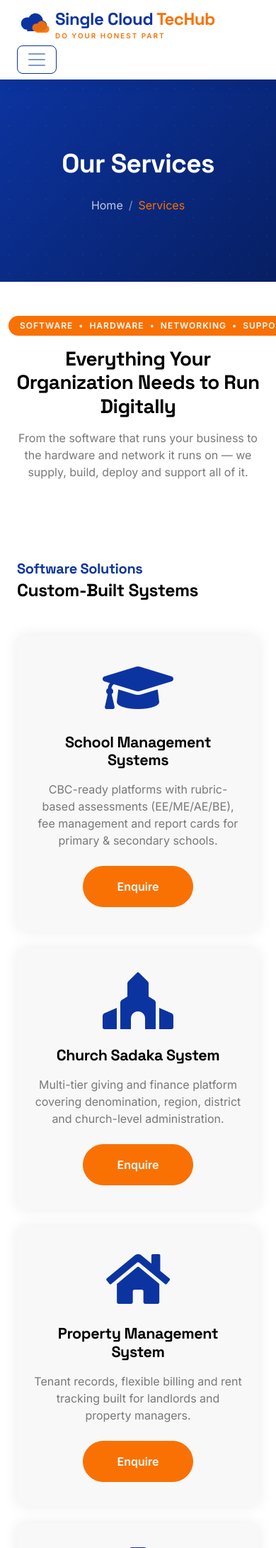
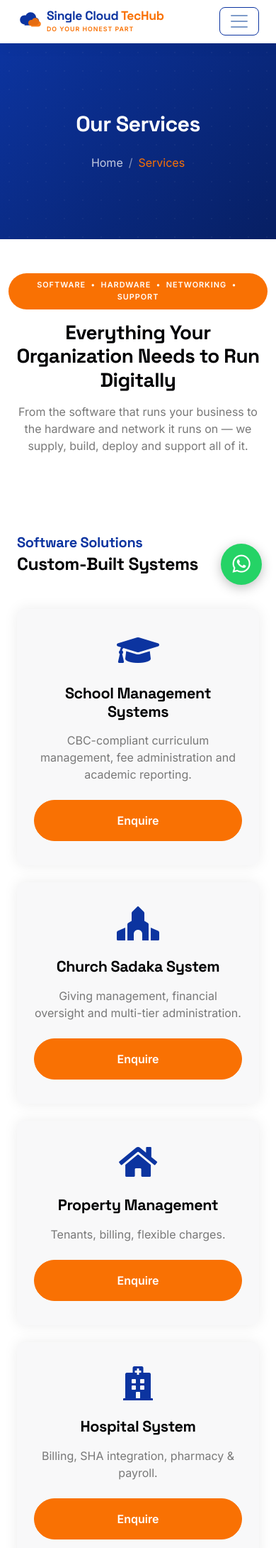
Before and after one commit to petermuremi351/SingleCloud-, a Django app: page /service/ in a window 390 px wide; the page is wider, and only the part inside the window is pictured. Shown: the top 2181 px of that part at 71% size. Run offline with Django 5.2, Linux system fonts and the light colour scheme; some libraries are stand-ins or nearby versions.

Commit message:
mobile view

```diff
--- a/coresinglecloud/templates/about.html
+++ b/coresinglecloud/templates/about.html
@@ -50,8 +50,8 @@
                     <p class="mb-4">"Every system we ship carries our name on it — that's why we build things we'd
                         trust our own business to run on."</p>
                     <div class="d-flex flex-column">
-                        <a href="tel:+254794069346" class="mb-2 text-dark text-decoration-none"><i class="fa fa-phone-alt text-secondary me-2"></i>0794 069 346</a>
-                        <a href="mailto:muremipeter@singlecloud.co.ke" class="text-dark text-decoration-none"><i class="fa fa-envelope text-secondary me-2"></i>muremipeter@singlecloud.co.ke</a>
+                        <a href="tel:+254727081072" class="mb-2 text-dark text-decoration-none"><i class="fa fa-phone-alt text-secondary me-2"></i>0727 081 072</a>
+                        <a href="mailto:support@singlecloud.co.ke" class="text-dark text-decoration-none"><i class="fa fa-envelope text-secondary me-2"></i>support@singlecloud.co.ke</a>
                     </div>
                 </div>
             </div>
--- a/coresinglecloud/templates/base.html
+++ b/coresinglecloud/templates/base.html
@@ -55,11 +55,11 @@
             <div class="d-flex justify-content-between topbar">
                 <div class="top-info">
                     <small class="me-3 text-white-50"><i
-                            class="fas fa-map-marker-alt me-2 text-secondary"></i>P.O. Box 345-50308, Serem</small>
-                    <small class="me-3 text-white-50"><a href="mailto:suport@singlecloud.co.ke" class="text-white-50"><i
-                                class="fas fa-envelope me-2 text-secondary"></i>suport@singlecloud.co.ke</a></small>
+                            class="fas fa-map-marker-alt me-2 text-secondary"></i>Kakamega</small>
+                    <small class="me-3 text-white-50"><a href="mailto:support@singlecloud.co.ke" class="text-white-50"><i
+                                class="fas fa-envelope me-2 text-secondary"></i>support@singlecloud.co.ke</a></small>
                 </div>
-                <div id="note" class="text-secondary d-none d-xl-flex"><small>Do Your Honest Part</small></div>
+                <div id="note" class="text-secondary d-none d-xl-flex"><small>Software &bull; Hardware &bull; Networking &bull; Support</small></div>
                 <div class="top-link">
                     <a href="https://facebook.com/singleclouds" target="_blank" rel="noopener" class="bg-light nav-fill btn btn-sm-square rounded-circle"><i
                             class="fab fa-facebook-f text-primary"></i></a>
@@ -100,10 +100,14 @@
                         <a href="{% url 'service' %}" class="nav-item nav-link sc-navlink{% if request.resolver_match.url_name == 'service' %} active{% endif %}">Services</a>
                         <a href="{% url 'contact' %}" class="nav-item nav-link sc-navlink{% if request.resolver_match.url_name == 'contact' %} active{% endif %}">Contact</a>
                     </div>
+                    <div class="sc-mobile-contact">
+                        <a href="tel:+254727081072" class="sc-mc-call"><i class="fa fa-phone-alt me-2"></i>Call Us</a>
+                        <a href="https://wa.me/254727081072?text=Hello%20Single%20Cloud%20TecHub%2C%20I%27d%20like%20to%20enquire%20about%20a%20project." target="_blank" class="sc-mc-whatsapp"><i class="fab fa-whatsapp me-2"></i>WhatsApp</a>
+                    </div>
                 </div>
                 <div class="d-none d-xl-flex align-items-center flex-shrink-0">
-                    <a href="tel:+254794069346" class="sc-phone-link me-4">
-                        <i class="fa fa-phone-alt me-2"></i>0727081072
+                    <a href="tel:+254727081072" class="sc-phone-link me-4">
+                        <i class="fa fa-phone-alt me-2"></i>0727 081 072
                     </a>
                     <a href="{% url 'contact' %}" class="btn sc-cta-btn rounded-pill px-4 py-2">Get a Quote</a>
                 </div>
@@ -170,11 +174,11 @@
                     <a href="{% url 'contact' %}" class="h3 text-secondary">Contact Us</a>
                     <div class="text-white mt-4 d-flex flex-column contact-link">
                         <a href="#" class="pb-3 text-light border-bottom border-primary"><i
-                                class="fas fa-map-marker-alt text-secondary me-2"></i> P.O. Box 345-50308, Serem</a>
-                        <a href="tel:+254794069346" class="py-3 text-light border-bottom border-primary"><i
-                                class="fas fa-phone-alt text-secondary me-2"></i> 0727081072</a>
-                        <a href="mailto:suport@singlecloud.co.ke" class="py-3 text-light border-bottom border-primary"><i
-                                class="fas fa-envelope text-secondary me-2"></i> suport@singlecloud.co.ke</a>
+                                class="fas fa-map-marker-alt text-secondary me-2"></i> Kakamega</a>
+                        <a href="tel:+254727081072" class="py-3 text-light border-bottom border-primary"><i
+                                class="fas fa-phone-alt text-secondary me-2"></i> 0727 081 072</a>
+                        <a href="mailto:support@singlecloud.co.ke" class="py-3 text-light border-bottom border-primary"><i
+                                class="fas fa-envelope text-secondary me-2"></i> support@singlecloud.co.ke</a>
                     </div>
                 </div>
             </div>
@@ -197,6 +201,12 @@
     <!-- Back to Top -->
     <a href="#" class="btn btn-secondary btn-square rounded-circle back-to-top"><i
             class="fa fa-arrow-up text-white"></i></a>
+
+    <!-- Floating WhatsApp Button -->
+    <a href="https://wa.me/254727081072?text=Hello%20Single%20Cloud%20TecHub%2C%20I%27d%20like%20to%20enquire%20about%20a%20project."
+       target="_blank" rel="noopener" class="sc-whatsapp-float" aria-label="Chat on WhatsApp">
+        <i class="fab fa-whatsapp"></i>
+    </a>
 
 
     <!-- JavaScript Libraries -->
--- a/coresinglecloud/templates/contact.html
+++ b/coresinglecloud/templates/contact.html
@@ -40,12 +40,12 @@
                         </div>
                         <div class="ms-3">
                             <h4 class="text-primary">Call Us</h4>
-                            <a class="h5" href="tel:+254794069346">0727081072 or 0794069346</a>
+                            <a class="h5" href="tel:+254727081072">0727 081 072</a>
                         </div>
                     </div>
                 </div>
                 <div class="col-lg-6 col-md-8 wow fadeIn" data-wow-delay=".2s">
-                    <a href="https://wa.me/254794069346?text=Hello%20Single%20Cloud%20TecHub%2C%20I%27d%20like%20to%20enquire%20about%20a%20project."
+                    <a href="https://wa.me/254727081072?text=Hello%20Single%20Cloud%20TecHub%2C%20I%27d%20like%20to%20enquire%20about%20a%20project."
                        target="_blank" class="d-flex bg-secondary p-3 rounded h-100 text-decoration-none">
                         <div class="flex-shrink-0 btn-square bg-white rounded-circle"
                             style="width: 64px; height: 64px;">
@@ -62,7 +62,7 @@
                 <div class="col-lg-6 wow fadeIn" data-wow-delay=".3s">
                     <div class="p-4 p-md-5 h-100 rounded contact-map">
                         <iframe class="rounded w-100 h-100"
-                            src="https://www.google.com/maps?q=Serem,+Kenya&output=embed"
+                            src="https://www.google.com/maps?q=Kakamega,+Kenya&output=embed"
                             style="border:0; min-height:300px;" allowfullscreen="" loading="lazy"
                             referrerpolicy="no-referrer-when-downgrade"></iframe>
                     </div>
--- a/coresinglecloud/templates/privacy.html
+++ b/coresinglecloud/templates/privacy.html
@@ -79,8 +79,8 @@
 
             <h4 class="text-primary mb-3">9. Contact Us</h4>
             <p class="mb-0">For any privacy-related questions or requests, contact us at
-                <a href="mailto:muremipeter@singlecloud.co.ke" class="text-secondary">muremipeter@singlecloud.co.ke</a>
-                or <a href="tel:+254794069346" class="text-secondary">0794 069 346</a>.</p>
+                <a href="mailto:support@singlecloud.co.ke" class="text-secondary">support@singlecloud.co.ke</a>
+                or <a href="tel:+254727081072" class="text-secondary">0727 081 072</a>.</p>
         </div>
     </div>
 </div>
--- a/coresinglecloud/templates/service.html
+++ b/coresinglecloud/templates/service.html
@@ -45,8 +45,7 @@
                         <div class="services-content-icon">
                             <i class="fa fa-graduation-cap fa-5x mb-4 text-primary"></i>
                             <h4 class="mb-3">School Management Systems</h4>
-                            <p class="mb-4">CBC-ready platforms with rubric-based assessments (EE/ME/AE/BE), fee
-                                management and report cards for primary &amp; secondary schools.</p>
+                            <p class="mb-4">CBC-compliant curriculum management, fee administration and academic reporting.</p>
                             <a href="{% url 'contact' %}" class="btn btn-secondary text-white px-5 py-3 rounded-pill">Enquire</a>
                         </div>
                     </div>
@@ -58,8 +57,7 @@
                         <div class="services-content-icon">
                             <i class="fa fa-place-of-worship fa-5x mb-4 text-primary"></i>
                             <h4 class="mb-3">Church Sadaka System</h4>
-                            <p class="mb-4">Multi-tier giving and finance platform covering denomination, region,
-                                district and church-level administration.</p>
+                            <p class="mb-4">Giving management, financial oversight and multi-tier administration.</p>
                             <a href="{% url 'contact' %}" class="btn btn-secondary text-white px-5 py-3 rounded-pill">Enquire</a>
                         </div>
                     </div>
@@ -70,9 +68,8 @@
                     <div class="p-4 text-center services-content">
                         <div class="services-content-icon">
                             <i class="fa fa-home fa-5x mb-4 text-primary"></i>
-                            <h4 class="mb-3">Property Management System</h4>
-                            <p class="mb-4">Tenant records, flexible billing and rent tracking built for landlords
-                                and property managers.</p>
+                            <h4 class="mb-3">Property Management</h4>
+                            <p class="mb-4">Tenants, billing, flexible charges.</p>
                             <a href="{% url 'contact' %}" class="btn btn-secondary text-white px-5 py-3 rounded-pill">Enquire</a>
                         </div>
                     </div>
@@ -84,8 +81,7 @@
                         <div class="services-content-icon">
                             <i class="fa fa-hospital fa-5x mb-4 text-primary"></i>
                             <h4 class="mb-3">Hospital System</h4>
-                            <p class="mb-4">Automated billing, SHA integration, full pharmacy management and
-                                Kenya-statutory payroll for hospitals and clinics.</p>
+                            <p class="mb-4">Billing, SHA integration, pharmacy &amp; payroll.</p>
                             <a href="{% url 'contact' %}" class="btn btn-secondary text-white px-5 py-3 rounded-pill">Enquire</a>
                         </div>
                     </div>
@@ -96,9 +92,8 @@
                     <div class="p-4 text-center services-content">
                         <div class="services-content-icon">
                             <i class="fa fa-globe fa-5x mb-4 text-primary"></i>
-                            <h4 class="mb-3">Websites &amp; Web Applications</h4>
-                            <p class="mb-4">Custom Django platforms, business websites and e-commerce with M-Pesa
-                                checkout, built and hosted end-to-end.</p>
+                            <h4 class="mb-3">Websites &amp; Web Apps</h4>
+                            <p class="mb-4">Bespoke web platforms and enterprise-grade e-commerce solutions.</p>
                             <a href="{% url 'contact' %}" class="btn btn-secondary text-white px-5 py-3 rounded-pill">Enquire</a>
                         </div>
                     </div>
@@ -110,8 +105,7 @@
                         <div class="services-content-icon">
                             <i class="fa fa-mobile-alt fa-5x mb-4 text-primary"></i>
                             <h4 class="mb-3">Mobile App Development</h4>
-                            <p class="mb-4">Offline-first progressive web apps that keep working even with patchy
-                                connectivity.</p>
+                            <p class="mb-4">Mobile applications built for Android and iOS devices.</p>
                             <a href="{% url 'contact' %}" class="btn btn-secondary text-white px-5 py-3 rounded-pill">Enquire</a>
                         </div>
                     </div>
@@ -135,7 +129,7 @@
                         <div class="services-content-icon">
                             <i class="fa fa-cloud fa-4x mb-3 text-primary"></i>
                             <h5 class="mb-2">Cloud Hosting &amp; Email</h5>
-                            <p class="mb-0 small">VPS deployment, SSL, mail and uptime management.</p>
+                            <p class="mb-0 small">Hosting, SSL security and guaranteed uptime.</p>
                         </div>
                     </div>
                 </div>
--- a/coresinglecloud/templates/terms.html
+++ b/coresinglecloud/templates/terms.html
@@ -27,7 +27,7 @@
             <p class="text-muted mb-5">Last updated: {% now "F Y" %}</p>
 
             <h4 class="text-primary mb-3">1. Who We Are</h4>
-            <p class="mb-4">Single Cloud TecHub ("we", "us", "our") is an ICT solutions provider based in Serem,
+            <p class="mb-4">Single Cloud TecHub ("we", "us", "our") is an ICT solutions provider based in Kakamega,
                 Kenya, offering software development, hosting, hardware supply, networking and support services.
                 These Terms of Use govern your access to and use of this website and the services described on
                 it.</p>
@@ -67,8 +67,8 @@
 
             <h4 class="text-primary mb-3">8. Contact Us</h4>
             <p class="mb-0">Questions about these terms can be sent to
-                <a href="mailto:muremipeter@singlecloud.co.ke" class="text-secondary">muremipeter@singlecloud.co.ke</a>
-                or <a href="tel:+254794069346" class="text-secondary">0794 069 346</a>.</p>
+                <a href="mailto:support@singlecloud.co.ke" class="text-secondary">support@singlecloud.co.ke</a>
+                or <a href="tel:+254727081072" class="text-secondary">0727 081 072</a>.</p>
         </div>
     </div>
 </div>
--- a/static/css/style.css
+++ b/static/css/style.css
@@ -813,3 +813,152 @@
     overflow-wrap: break-word;
 }
 /*** Single Cloud TecHub — Text Overflow Fix End ***/
+
+/*** Single Cloud TecHub — Mobile Responsive Fixes Start ***/
+
+/* Floating WhatsApp button (all screens, most useful on mobile) */
+.sc-whatsapp-float {
+    position: fixed;
+    bottom: 20px;
+    right: 20px;
+    width: 58px;
+    height: 58px;
+    background: #25D366;
+    border-radius: 50%;
+    display: flex;
+    align-items: center;
+    justify-content: center;
+    box-shadow: 0 4px 16px rgba(0, 0, 0, .25);
+    z-index: 1000;
+    transition: transform .2s ease;
+}
+
+.sc-whatsapp-float i {
+    color: #fff;
+    font-size: 1.8rem;
+}
+
+.sc-whatsapp-float:hover {
+    transform: scale(1.08);
+}
+
+/* Mobile quick-contact row inside the collapsed nav menu */
+.sc-mobile-contact {
+    display: none;
+}
+
+@media (max-width: 1199.98px) {
+    .sc-mobile-contact {
+        display: flex;
+        gap: .75rem;
+        padding: 1rem 0;
+        border-top: 1px solid #eee;
+        margin-top: .5rem;
+    }
+    .sc-mobile-contact a {
+        flex: 1;
+        text-align: center;
+        padding: .65rem;
+        border-radius: 30px;
+        font-weight: 600;
+        font-size: .85rem;
+        text-decoration: none;
+    }
+    .sc-mobile-contact .sc-mc-call {
+        background: #eef1fb;
+        color: #0C34A0;
+    }
+    .sc-mobile-contact .sc-mc-whatsapp {
+        background: #25D366;
+        color: #fff;
+    }
+}
+
+/* Navbar logo — shrink on small screens so it doesn't crowd the toggler */
+@media (max-width: 575.98px) {
+    .sc-logo-mark {
+        width: 34px;
+        height: 34px;
+    }
+    .sc-logo-text {
+        font-size: 1.1rem;
+    }
+    .sc-logo-tagline {
+        font-size: .55rem;
+        letter-spacing: 1px;
+    }
+}
+
+/* Hero section — reduce oversized desktop padding/type on mobile */
+.sc-hero-section {
+    padding-top: 6rem !important;
+    padding-bottom: 6rem !important;
+}
+
+@media (max-width: 767.98px) {
+    .sc-hero-section {
+        padding-top: 3rem !important;
+        padding-bottom: 3rem !important;
+    }
+    .display-4 {
+        font-size: 2rem;
+    }
+    .display-3 {
+        font-size: 1.9rem;
+    }
+    .display-2 {
+        font-size: 1.8rem;
+    }
+}
+
+/* Badge pill — stop overflow / awkward wrap on narrow screens */
+@media (max-width: 575.98px) {
+    .badge.rounded-pill {
+        white-space: normal;
+        font-size: .68rem;
+        line-height: 1.6;
+    }
+}
+
+/* Founder card — tighter padding on mobile */
+@media (max-width: 575.98px) {
+    .sc-founder-card {
+        padding: 1.75rem !important;
+    }
+    .sc-founder-avatar {
+        width: 72px;
+        height: 72px;
+        font-size: 1.5rem;
+    }
+}
+
+/* Contact page map — force visible height on mobile instead of collapsing via h-100 */
+@media (max-width: 991.98px) {
+    .contact-map {
+        height: 300px;
+        padding: 0 !important;
+    }
+    .contact-map iframe {
+        min-height: 300px;
+    }
+}
+
+/* Services cards — icon size down a notch on very small screens */
+@media (max-width: 575.98px) {
+    .services-content-icon i.fa-5x {
+        font-size: 3rem !important;
+    }
+    .services-content-icon i.fa-7x {
+        font-size: 3.5rem !important;
+    }
+}
+
+/* CTA banner buttons — full width, easier to tap on mobile */
+@media (max-width: 575.98px) {
+    .btn.rounded-pill.px-5,
+    .btn.rounded-pill.px-4 {
+        width: 100%;
+    }
+}
+
+/*** Single Cloud TecHub — Mobile Responsive Fixes End ***/
```
Also changed, not shown: coresinglecloud/templates/home.html (+11 -11 lines), singlecloud/settings.py (+17 -9 lines).
